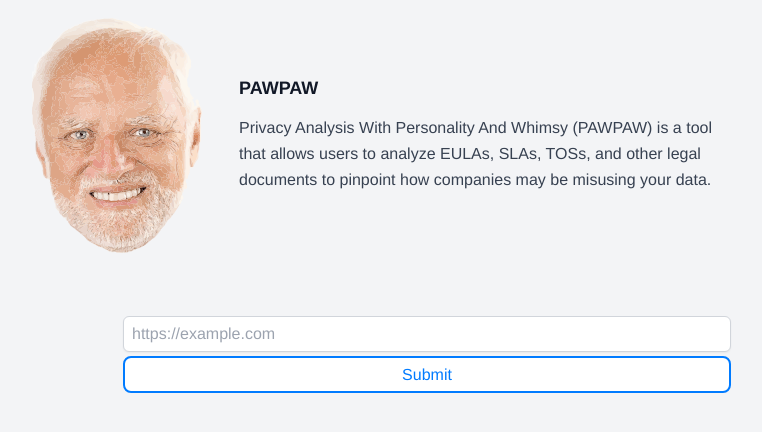
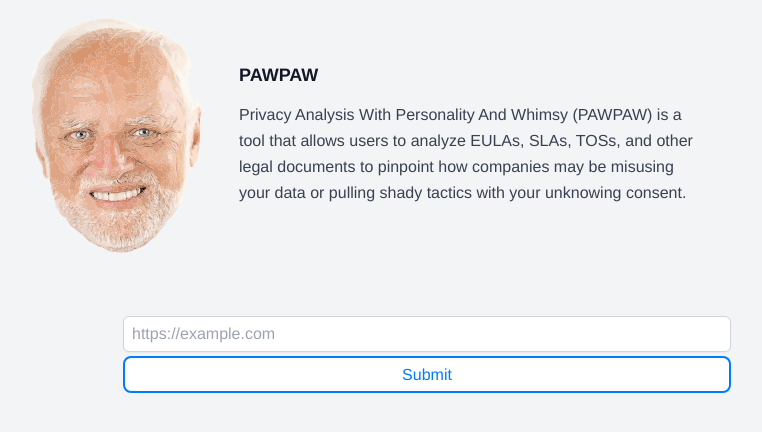
Before and after one commit to spoonmilk/pawpaw-analyst, a Next.js app: page / in a window 1280 px wide. Shown: the top 432 px of the page, without its empty margins (213-975 px from the left). Built offline with nearby package versions, Linux system fonts and the light colour scheme.

Commit message:
edit: edit header text

```diff
--- a/src/app/components/TitleHead.tsx
+++ b/src/app/components/TitleHead.tsx
@@ -19,7 +19,8 @@ export default function TitleHead() {
           <p className="my-0.5 text-gray-700 text-md" >
             Privacy Analysis With Personality And Whimsy (PAWPAW) is a tool that
             allows users to analyze EULAs, SLAs, TOSs, and other legal documents
-            to pinpoint how companies may be misusing your data.
+            to pinpoint how companies may be misusing your data or pulling shady tactics
+            with your unknowing consent.
           </p>
         </motion.div>
       </div>
```
